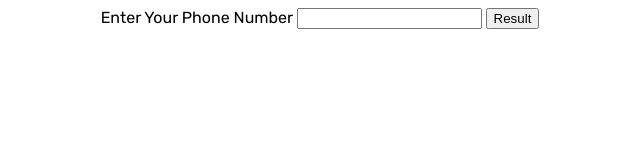
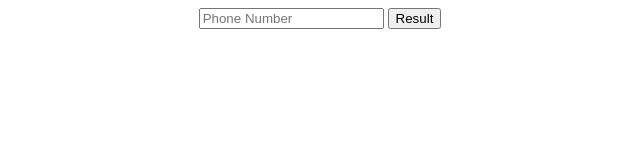
Before and after one commit to DavidDevo/Lecture-Dates, a plain HTML site: page index.html in a window 1280 px wide. Shown: the whole page, without its empty margins (320-960 px from the left). Drawn offline with Linux system fonts and the light colour scheme.

Commit message:
Update index.html

```diff
--- a/index.html
+++ b/index.html
@@ -22,8 +22,7 @@
 <body>
 <center>
     <div>
-        <label for="num">Enter Your Phone Number</label>
-        <input type="number" id="num">
+        <input type="number" id="num" placeholder="Phone Number">
         <button onclick="result()">Result</button>
         <h3 id="result"></h3>
     </div>
```
